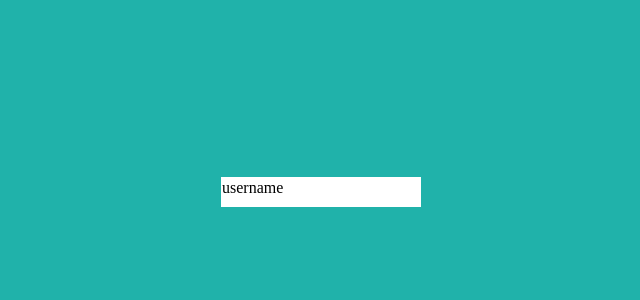
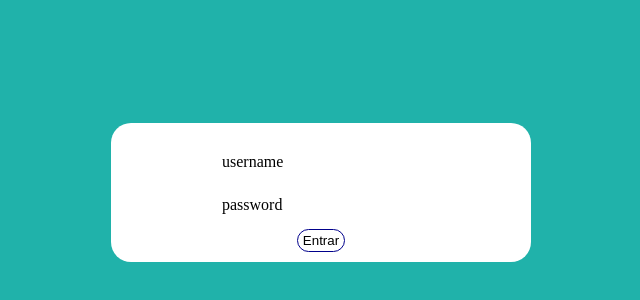
Before and after one commit to CEFET-Igor/Login-Page, a plain HTML site: page index.html in a window 1280 px wide. Shown: the part 208-508 px from the top of the page, without its empty margins (319-959 px from the left). Drawn offline with Linux system fonts and the light colour scheme.

Commit message:
login-page

```diff
--- a/index.html
+++ b/index.html
@@ -4,15 +4,23 @@
     <meta charset="UTF-8">
     <meta http-equiv="X-UA-Compatible" content="IE=edge">
     <meta name="viewport" content="width=device-width, initial-scale=1.0">
-    <title>Interative imput</title>
+    <title>Login</title>
     <link rel="stylesheet" href="style.css">
+    <link rel="shortcut icon" href="image/favicon1.png" type="image/x-icon">
 </head>
 <body>
-    <div class="content" id="content">
-        <input type="text" required>
-        <div class="underline"></div>
-        <label>username</label>
-    </div>
-
+    <main class="content">
+        <div class="name relative">
+            <input type="text" id="username" autocomplete="cc-name" required>
+            <div class="underline"></div>
+            <label for="username">username</label>
+        </div>
+        <div class="password relative">
+            <input type="password" id="password" autocomplete="new-password" required>
+            <div class="underline"></div>
+            <label for="password">password</label>
+        </div>
+        <button type="button" class="Login">Entrar</button>
+    </main>
 </body>
 </html>
--- a/style.css
+++ b/style.css
@@ -8,60 +8,102 @@
 body{
     width: 100%;
     height: 100vh;
-    background-color: lightseagreen;
+    background-color: #20b2aa;
     display: flex;
     justify-content: center;
     align-items: center;
 }
 
-div.content > div.underline{
+main{
+    width: 80%;
+    max-width: 400px;
+    height: min-content;
+    max-height: 60%;
+    padding: 10px;
+    padding-top: 20px;
+    background-color: #ffffff;
+    display: flex;
+    flex-flow: column nowrap;
+    justify-content: center;
+    align-items: center;
+    border-radius: 20px;
+    gap: 5px;
+}
+
+.relative{
+    position: relative;
+    margin: 10px 0px;
+    width: 80%;
+    max-width: 200px;
+}
+
+main > div.relative div.underline{
     position: absolute;
     height: 2px;
     width: 100%;
     bottom: 0;
 }
 
-div.content > div.underline::before{
+main > div.relative > div.underline::before{
     position: absolute;
     content: '';
     height: 100%;
     width: 100%;
-    background-color: darkblue;
+    background-color: #00008b;
     transform: scaleX(0);
     transform-origin: center;
     transition: transform 0.3s ease;
 }
 
-div.content > input:focus ~ div.underline::before,
-div.content > input:valid ~ div.underline::before{
+main > div.relative > input:focus ~ div.underline::before,
+main > div.relative > input:valid ~ div.underline::before{
     transform: scaleX(1);
 }
 
-div.content{
-    height: 30px;
-    width: 200px;
-    position: relative;
-}
 
-div.content > input{
+main > div.relative > input{
     height: 100%;
     width: 100%;
     outline: none;
     border: none;
     font-size: 16px;
+    z-index: 1; /* Coloca a label atrás do input */
+    cursor: pointer;
 }
 
-div.content > input:focus ~ label,
-div.content > input:valid ~ label{
+main > div.relative > input:focus ~ label,
+main > div.relative > input:valid ~ label{
     transform: translateY(-20px);
-    font-size: 20px;
-    bottom: 10px;
+    font-size: 1.2rem;
+    font-weight: bold;
+    bottom: 0px;
 }
 
-div.content > label{
+main > div.relative > label{
     position: absolute;
-    bottom: 10px;
+    bottom: 0px;
     left: 1px;
-    color: black;
+    color: #000000;
     transition: all .3s ease;
+    cursor: pointer;
+    z-index: 0;
+    pointer-events: none; /* Permite que o clique passe pela label para o input */
 }
+
+button.Login{
+    border: 1.5px solid #00008b;
+    outline: none;
+    border-radius: 20px;
+    padding: 3px 5px;
+    background-color: transparent;
+    color: #000000;
+}
+
+button.Login:hover,
+button.Login:focus{
+    cursor: pointer;
+    font-weight: bold;
+    background-color: rgba(127, 255, 212, 0.20);
+    transition: all 0.3s ease;
+    box-shadow: 0 0 10px #3498db; /* Aumenta o espalhamento da borda */
+}
```
Also changed, not shown: image/favicon1.png (added).
